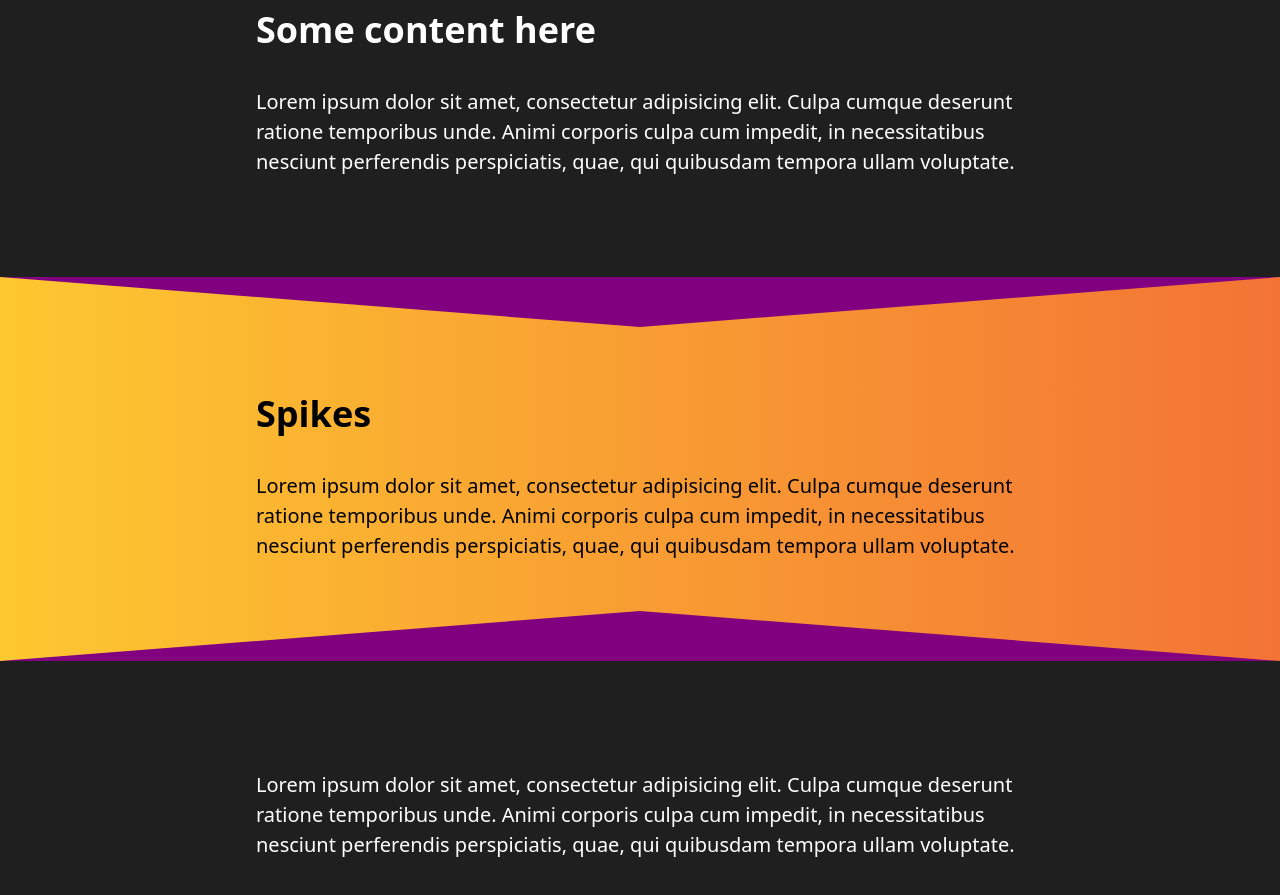
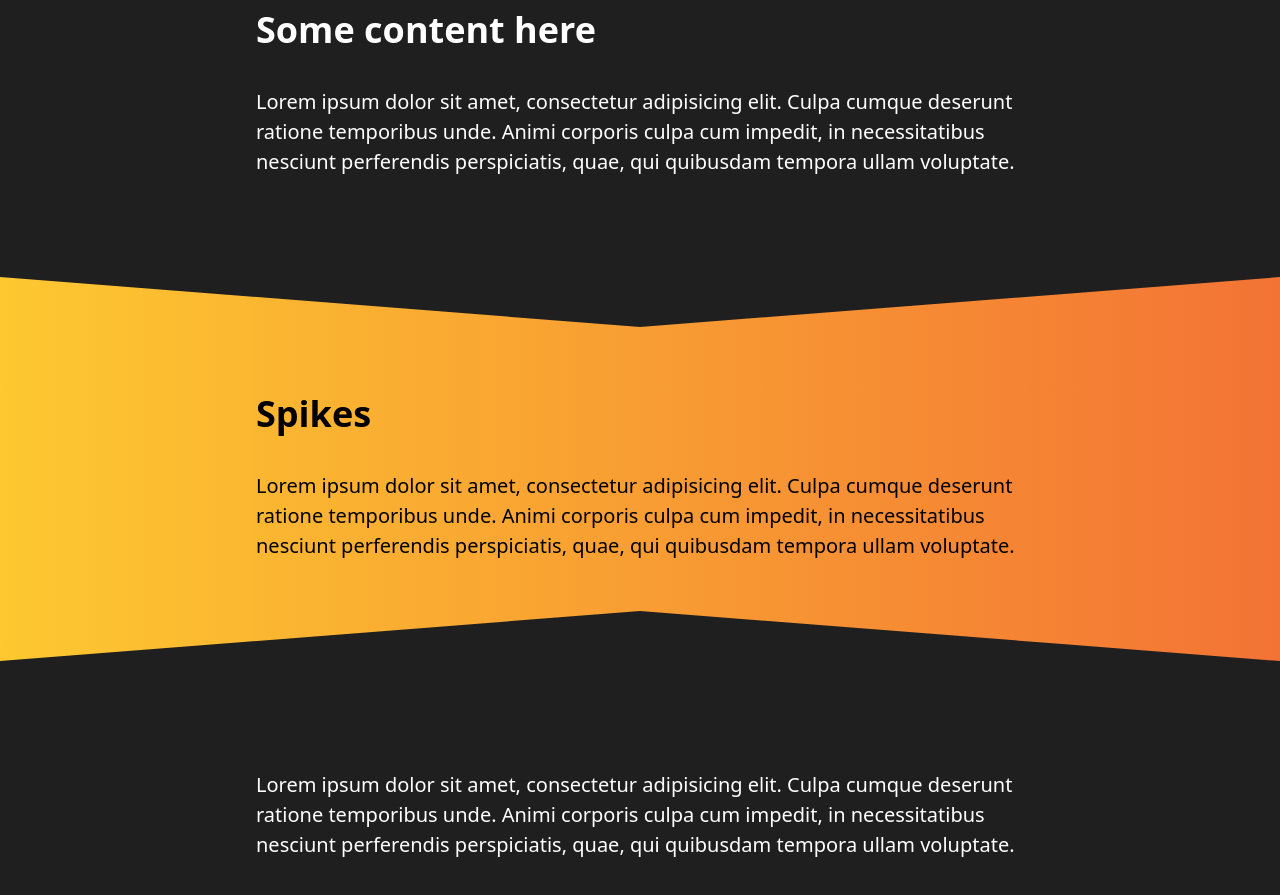
Before and after one commit to Annie-Huang/creative-section-shapes, a website: page index.html in a window 1280 px wide. Shown: the part 627-1522 px from the top of the page. Drawn offline with Linux system fonts and the light colour scheme.

Commit message:
Create variable --spike-color to reference to --body-bg and use it in the .spikes

```diff
--- a/style.css
+++ b/style.css
@@ -71,6 +71,8 @@ section {
 }
 
 .spikes {
+  --spike-color: var(--body-bg);
+
   position: relative;
   color: black;
   /* linear-gradient '90deg' is the same as 'to right' */
@@ -83,7 +85,7 @@ section {
   position: absolute;
   width: 100%;
   height: 50px;
-  background: purple;
+  background: var(--spike-color);
   -webkit-mask-image: url('assets/triangle.svg');
 }
 
```
